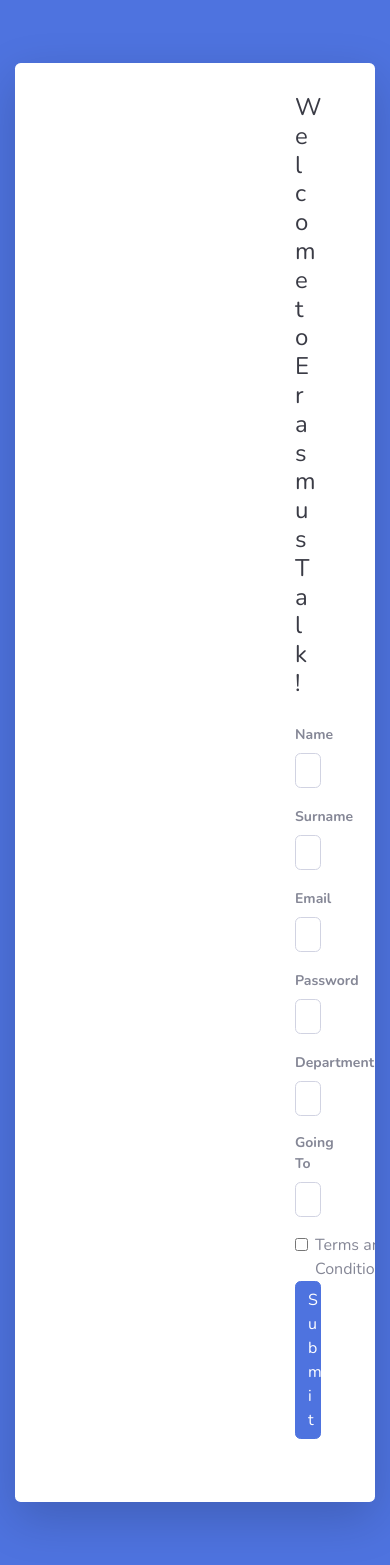
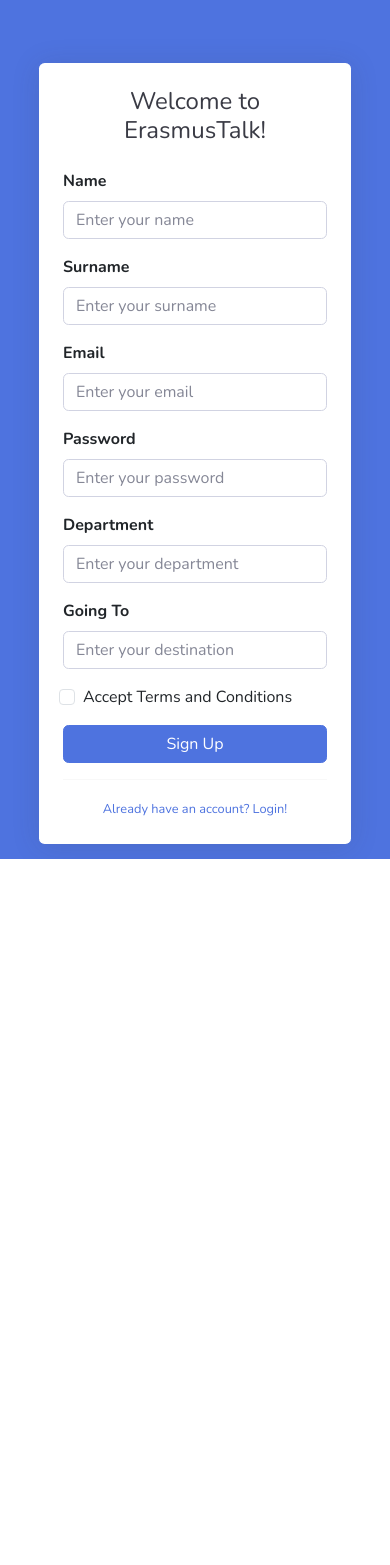
Before and after one commit to GorkemOrhan/Erasmus-Talk, a Flask app: page /signup in a window 390 px wide. After the commit the page ends 859 px from the top, so only its background shows below. Run offline with Flask 3, Linux system fonts and the light colour scheme; some libraries are stand-ins or nearby versions.

Commit message:
add mobile responsive

```diff
--- a/templates/account/signup.html
+++ b/templates/account/signup.html
@@ -1,78 +1,75 @@
 <!DOCTYPE html>
-<html>
-
+<html lang="en">
 <head>
+    <meta charset="UTF-8">
+    <meta name="viewport" content="width=device-width, initial-scale=1.0">
     <title>Sign Up - Erasmus Talk</title>
-    {% include 'account/account.base.html' %}
+    {% include 'bootstrap.html' %}
     <style>
-        /* Add styles for mobile responsiveness */
-        @media (max-width: 768px) {
-            .container.sign-up {
+        .auth-container {
+            max-width: 100%;
             padding: 15px;
         }
-            .form {
-                padding: 20px;
+
+        @media (min-width: 768px) {
+            .auth-container {
+                max-width: 500px;
+                margin: auto;
             }
-            .form-group label {
-                font-size: 14px;
         }
-            .form-control {
-                font-size: 14px;
+
+        .form-group {
+            margin-bottom: 1rem;
         }
-            .btn {
-                width: 100%;
-            }
+
+        .card {
+            border: none;
+            box-shadow: 0 0.15rem 1.75rem 0 rgba(58, 59, 69, 0.15);
         }
     </style>
 </head>
-
 <body class="bg-primary">
-    <div class="container sign-up">
-        <div class="row justify-content-center">
-            <div class="col-xl-10 col-lg-12 col-md-9">
-                <div class="card o-hidden border-0 shadow-lg my-5">
-                    <div class="card-body p-0">
-                        <div class="row">
-                            <div class="col-lg-12">
-                                <div class="form" >
+    <div class="container">
+        <div class="auth-container">
+            <div class="card mt-5">
+                <div class="card-body p-4">
                     <div class="text-center">
                         <h1 class="h4 text-gray-900 mb-4">Welcome to ErasmusTalk!</h1>
                     </div>
                     <form method="POST" action="{{ url_for('sign_up_page') }}">
                         <div class="form-group">
-                                            <label for="name" class="fw-bold" style="font-weight: bold !important;">Name</label>
+                            <label for="name" class="fw-bold">Name</label>
                             <input type="text" class="form-control" id="name" name="name" placeholder="Enter your name" required>
                         </div>
                         <div class="form-group">
-                                            <label for="surname" class="fw-bold" style="font-weight: bold !important;">Surname</label>
+                            <label for="surname" class="fw-bold">Surname</label>
                             <input type="text" class="form-control" id="surname" name="surname" placeholder="Enter your surname" required>
                         </div>
                         <div class="form-group">
-                                            <label for="email" class="fw-bold" style="font-weight: bold !important;">Email</label>
+                            <label for="email" class="fw-bold">Email</label>
                             <input type="email" class="form-control" id="email" name="email" placeholder="Enter your email" required>
                         </div>
                         <div class="form-group">
-                                          <label class ="fw-bold" for="exampleInputPassword1" style="font-weight: bold !important;">Password</label>
-                                          <input type="password" class="form-control" id="exampleInputPassword1" placeholder="Password">
+                            <label for="password" class="fw-bold">Password</label>
+                            <input type="password" class="form-control" id="password" name="password" placeholder="Enter your password" required>
                         </div>
                         <div class="form-group">
-                                            <label for="department" class="fw-bold" style="font-weight: bold !important;">Department</label>
+                            <label for="department" class="fw-bold">Department</label>
                             <input type="text" class="form-control" id="department" name="department" placeholder="Enter your department" required>
                         </div>
                         <div class="form-group">
-                                            <label for="going_to" class="fw-bold" style="font-weight: bold !important;">Going To</label>
+                            <label for="going_to" class="fw-bold">Going To</label>
                             <input type="text" class="form-control" id="going_to" name="going_to" placeholder="Enter your destination" required>
                         </div>
-                                        <div class="form-check">
-                                            <input type="checkbox" class="form-check-input" id="exampleCheck1">
-                                            <label class="form-check-label" for="exampleCheck1">Terms and Conditions</label>
+                        <div class="form-check mb-3">
+                            <input type="checkbox" class="form-check-input" id="terms" required>
+                            <label class="form-check-label" for="terms">Accept Terms and Conditions</label>
                         </div>
-                                        <button type="submit" class="btn btn-primary">Submit</button>
+                        <button type="submit" class="btn btn-primary w-100">Sign Up</button>
                     </form>
                     <hr>
-                                </div>
-                            </div>
-                        </div>
+                    <div class="text-center">
+                        <a class="small" href="{{ url_for('login') }}">Already have an account? Login!</a>
                     </div>
                 </div>
             </div>
```
Also changed, not shown: templates/account/login.html (+42 -31 lines). Lines whose indentation alone changed are shown as unchanged.
